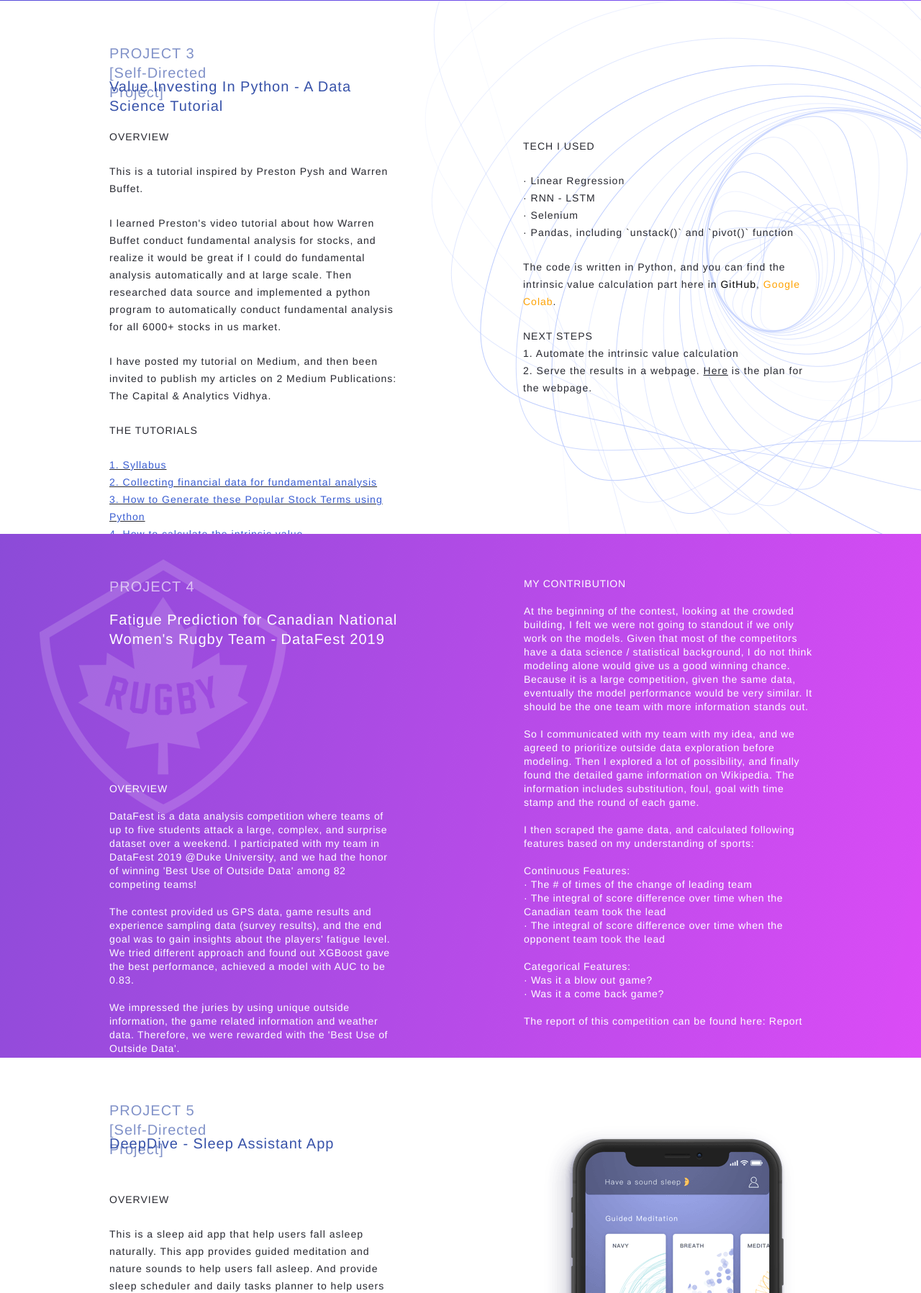
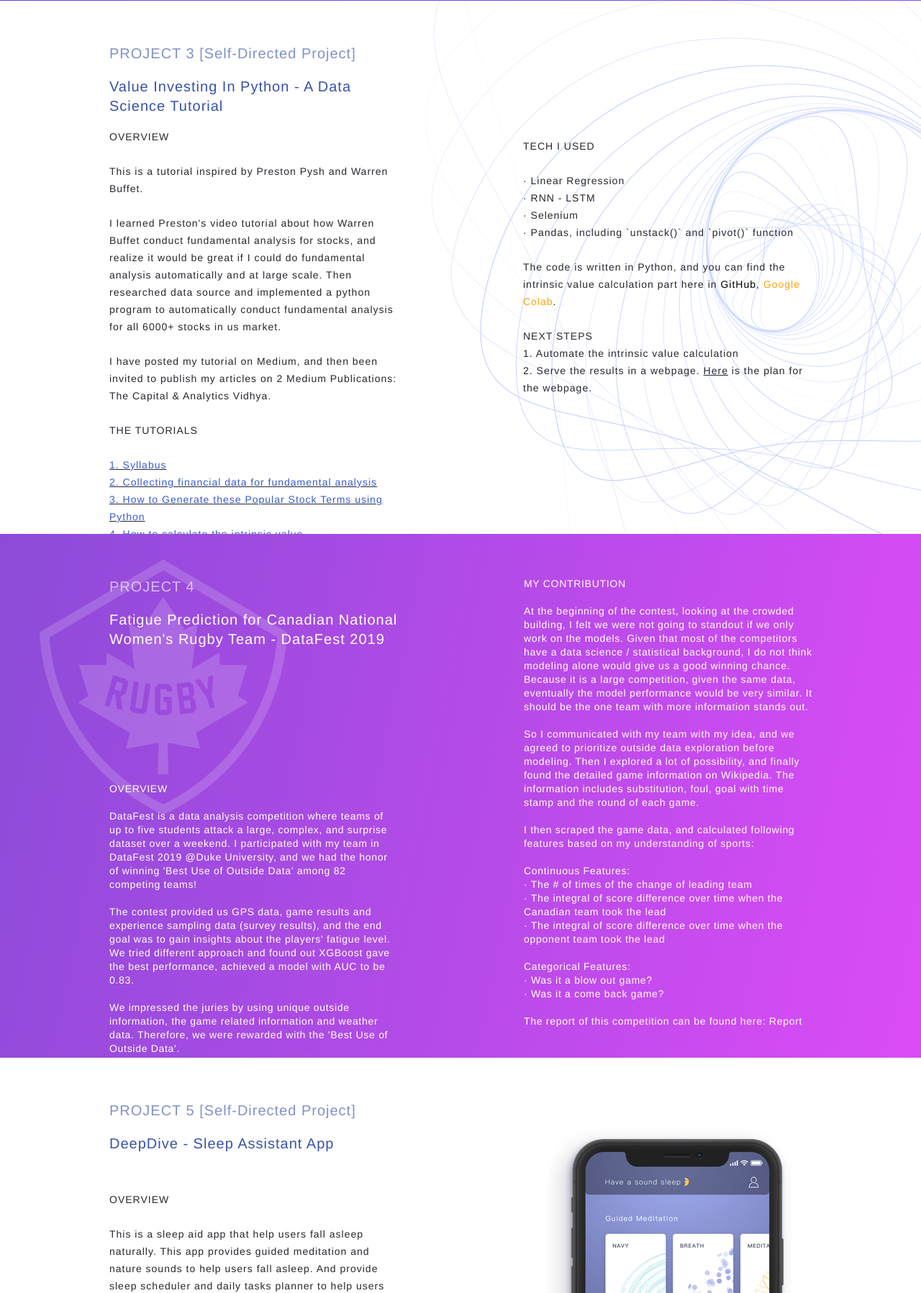
Before and after one commit to sicongzhao/portfolio, a Flask app: page / in a window 1280 px wide. Shown: the part 2682-4479 px from the top of the page at 72% size. Run offline with Flask 2, Linux system fonts and the light colour scheme.

Commit message:
Add files via upload

```diff
--- a/static/css/artboard1.css
+++ b/static/css/artboard1.css
@@ -787,7 +787,7 @@ div {
   background-color    : rgba(255,255,255,0.0);
   top                 : 2743px;
   height              : auto;
-  width               : 151px;
+  width               : 360px;
   position            : absolute;
   margin              : 0;
   left                : 120px;
@@ -802,6 +802,12 @@ div {
   letter-spacing      : 1.0px;
   line-height         : 27.0px;
 }
+
+.artboard .project3 .sdproject {
+  font-size           : 12.0px;
+  color: rgba(39, 40, 48, 1.0);
+}
+
 .artboard .valueinvestinginp {
   background-color    : rgba(255,255,255,0.0);
   top                 : 2789px;
@@ -1159,7 +1165,7 @@ div {
   background-color    : rgba(255,255,255,0.0);
   top                 : 4212px;
   height              : auto;
-  width               : 151px;
+  width               : 360px;
   position            : absolute;
   margin              : 0;
   left                : 120px;
@@ -1174,6 +1180,12 @@ div {
   letter-spacing      : 1.0px;
   line-height         : 27.0px;
 }
+
+.artboard .project5 .sdproject {
+  font-size           : 12.0px;
+  color: rgba(39, 40, 48, 1.0);
+}
+
 .artboard .deepdivesleepass {
   background-color    : rgba(255,255,255,0.0);
   top                 : 4258px;
```
